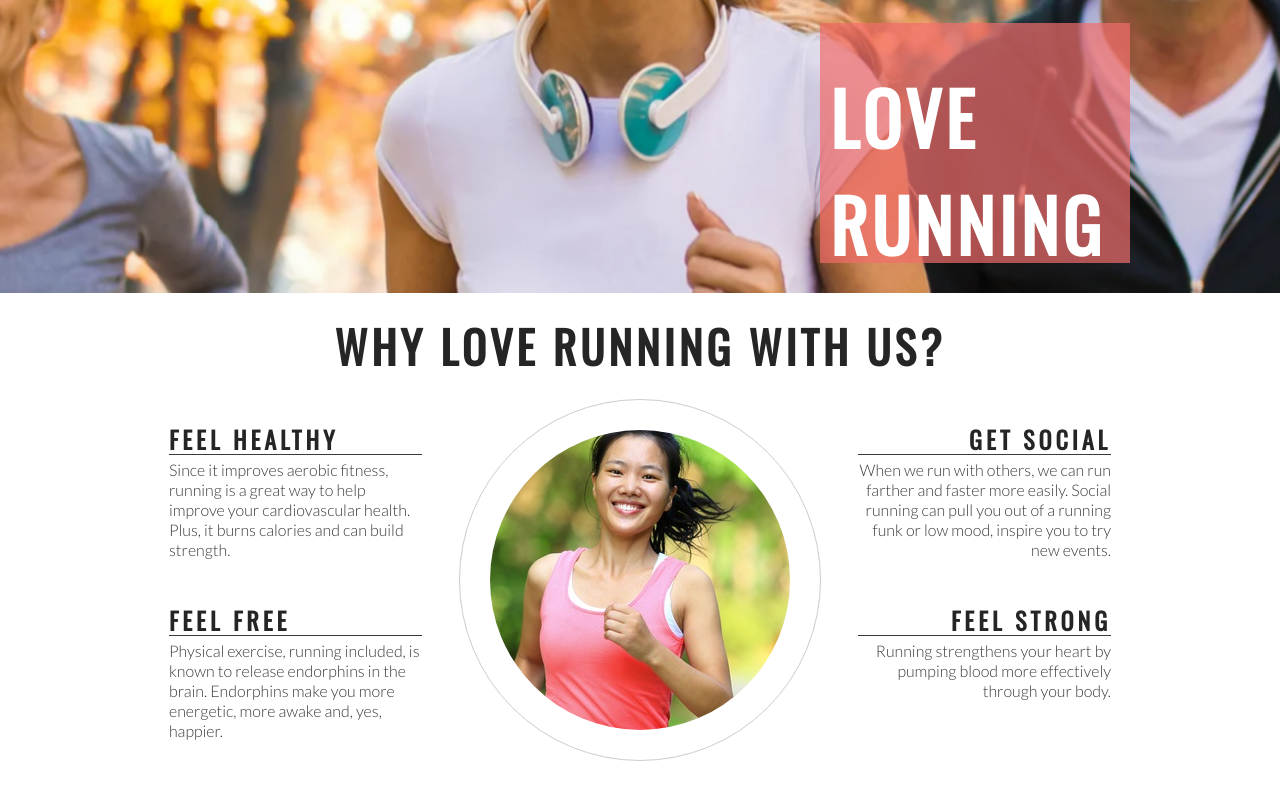
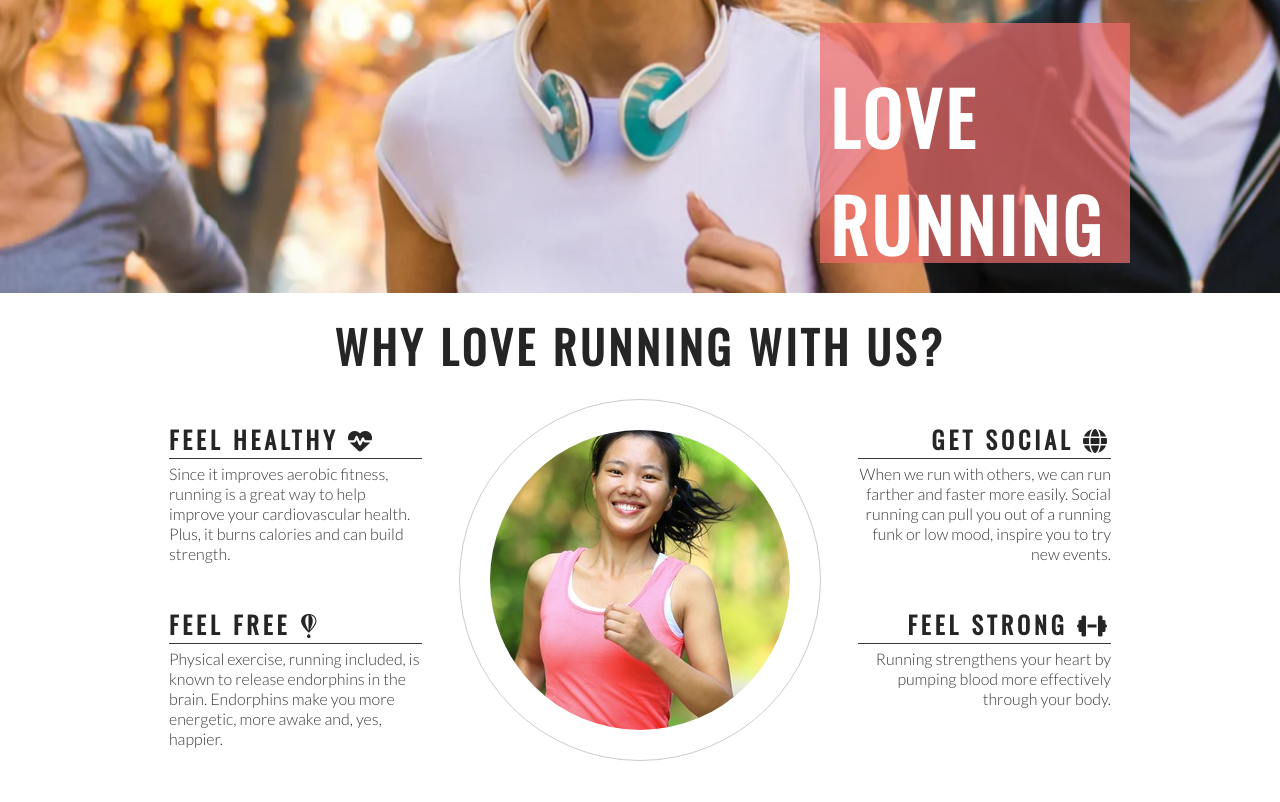
Before and after one commit to Yojative05/love-running, a plain HTML site: page index.html in a window 1280 px wide. Shown: the part 382-1184 px from the top of the page. Drawn offline with nearby package versions, Linux system fonts and the light colour scheme.

Commit message:
Add font awesome icons to club ethos section

```diff
--- a/index.html
+++ b/index.html
@@ -42,14 +42,14 @@
         <h2 id="welcome">Why Love Running With Us?</h2>
         <div id="left-about">
             <div class="left-about-heading">
-                <h2>Feel Healthy</h2>
+                <h2>Feel Healthy <i class="fas fa-heartbeat"></i></h2>
                 <hr>
                 <p>
                     Since it improves aerobic fitness, running is a great way to help improve your cardiovascular health. Plus, it burns calories and can build strength.
                 </p>
             </div>
             <div class="left-about-heading">
-                <h2>Feel Free</h2>
+                <h2>Feel Free <i class="fab fa-fly"></i></h2>
                 <hr>
                 <p>
                     Physical exercise, running included, is known to release endorphins in the brain. Endorphins make you more energetic, more awake and, yes, happier.
@@ -58,14 +58,14 @@
         </div>
         <div id="right-about">
             <div class="right-about-heading">
-                <h2>Get Social</h2>
+                <h2>Get Social <i class="fas fa-globe"></i></h2>
                 <hr>
                 <p>
                     When we run with others, we can run farther and faster more easily. Social running can pull you out of a running funk or low mood, inspire you to try new events.
                 </p>
             </div>
             <div class="right-about-heading">
-                <h2>Feel Strong</h2>
+                <h2>Feel Strong <i class="fas fa-dumbbell"></i></h2>
                 <hr>
                 <p>
                     Running strengthens your heart by pumping blood more effectively through your body.
@@ -84,6 +84,9 @@
     <footer>
         social links here
     </footer>
+
+    <!-- font awesome-->
+    <script src="https://kit.fontawesome.com/50d31a9293.js" crossorigin="anonymous"></script>
 </body>
 
 </html>
```
